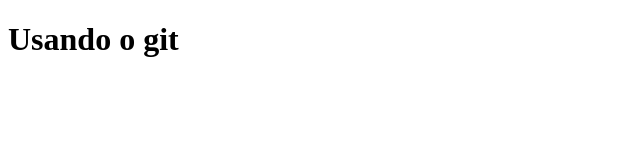
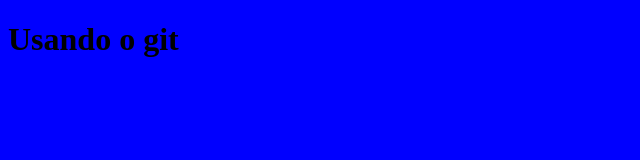
Before and after one commit to RDGTG/Teste-git, a plain HTML site: page front-end/index.html in a window 1280 px wide. Shown: the whole page, without its empty margins (0-640 px from the left). Drawn offline with Linux system fonts and the light colour scheme.

Commit message:
designer
foi acrescentado um estilo

```diff
--- a/front-end/index.html
+++ b/front-end/index.html
@@ -4,6 +4,15 @@
     <meta charset="UTF-8">
     <meta name="viewport" content="width=device-width, initial-scale=1.0">
     <title>Git e Github</title>
+    <style>
+        body{
+            background-color: blue;
+            font: bolder;
+        }
+
+
+
+    </style>
 </head>
 <body>
     <h1>Usando o git</h1>
```
